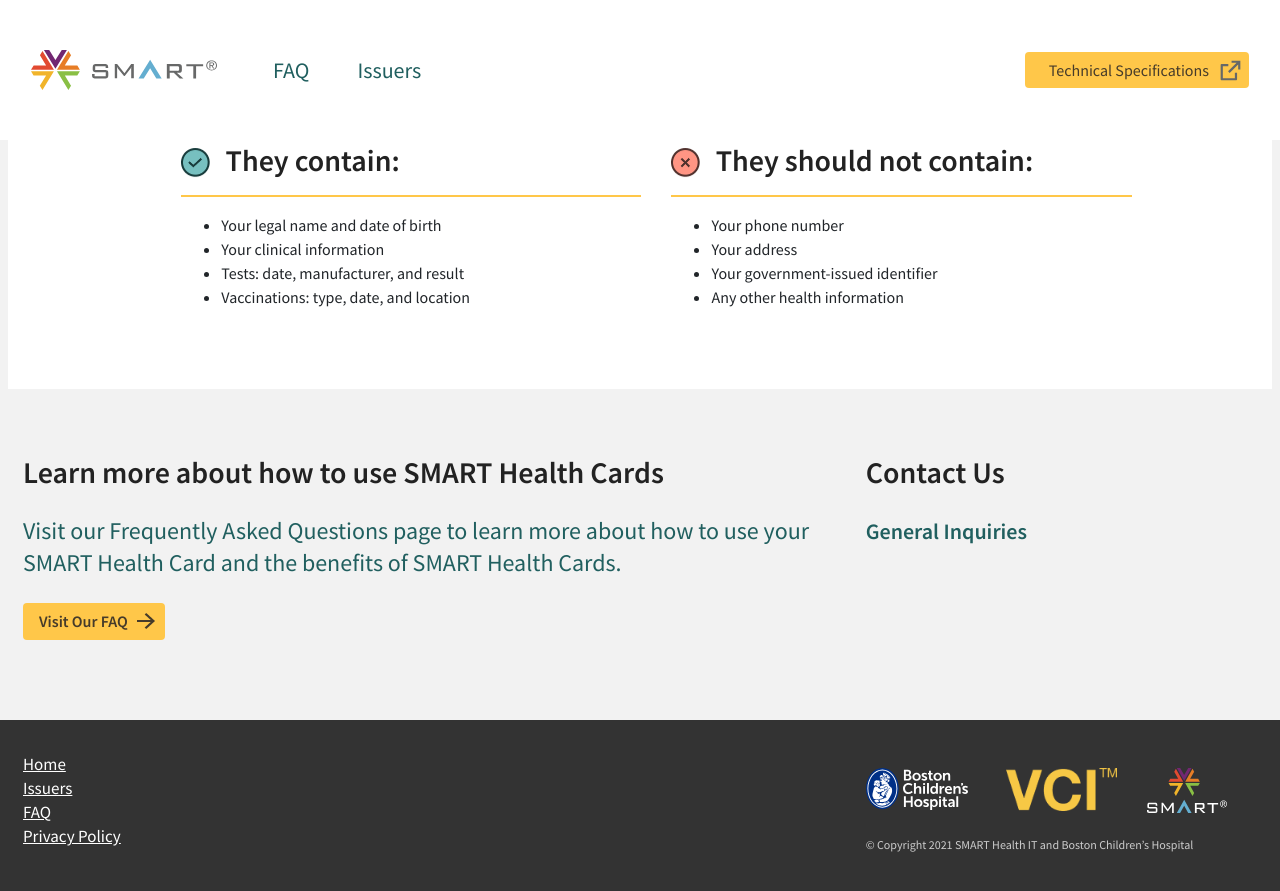
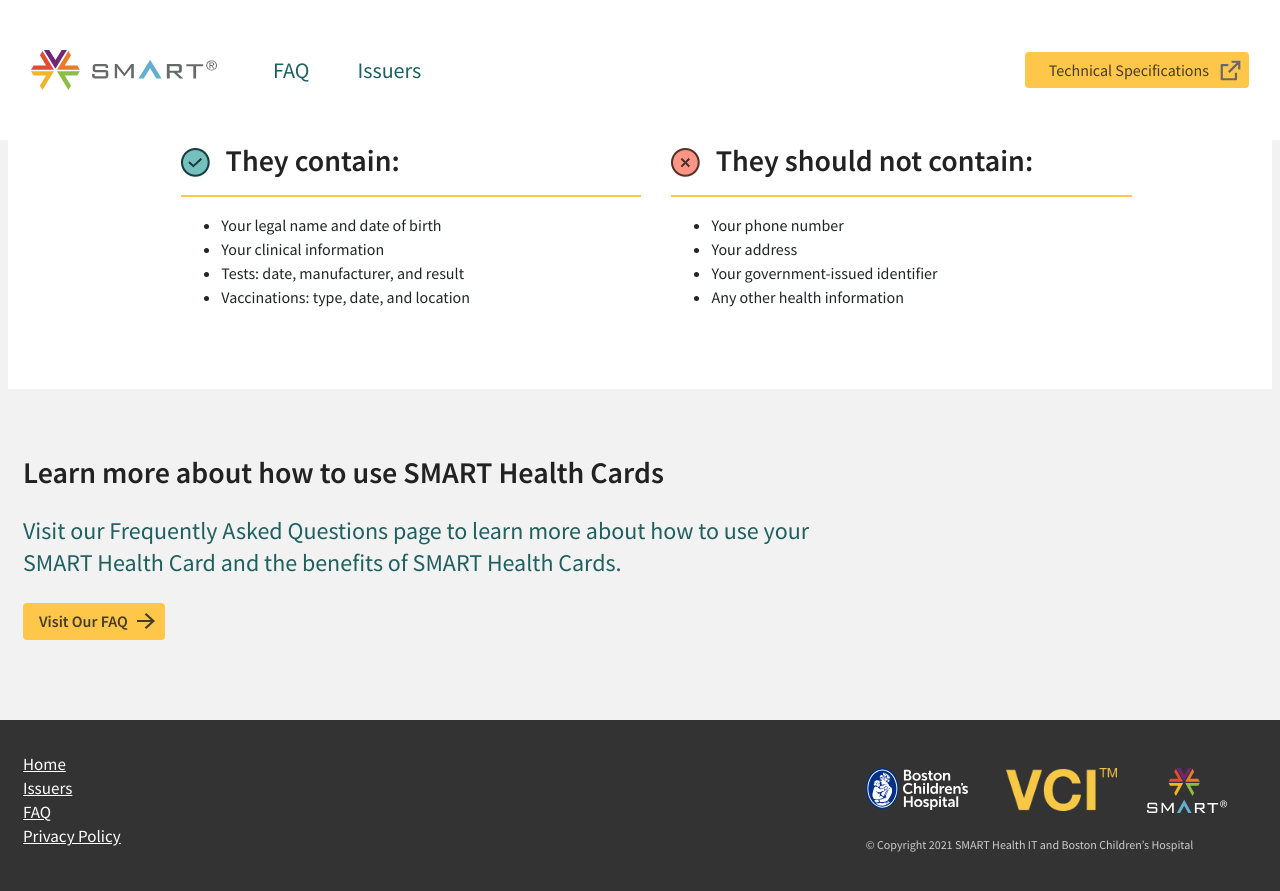
Before and after one commit to smart-health-cards/staging, a Jekyll site: the page built from en/index.html, in a window 1280 px wide and 900 px high, scrolled down 1950 px. Shown: the top 891 px of the window. Built offline with Jekyll 4.4.1, drawn with Linux system fonts in a browser that asks for light colours.

Commit message:
Remove Contact Us section

```diff
--- a/en/index.html
+++ b/en/index.html
@@ -285,26 +285,6 @@
             </div>
           </div> <!-- / .row -->
         </div>
-        <div class="col-12 col-lg-4 text-left pb-4">
-          <div class="row">
-            <div class="col-12 text-left">
-
-              <!-- Heading -->
-              <h2>
-                Contact Us
-              </h2>
-            </div>
-          </div> <!-- / .row -->
-
-          <div class="row pt-2 pt-lg-3">
-            <div class="col-12 text-left">
-              <!-- Text -->
-                <ul class="list-unstyled">
-                  <li><a href="mailto:info@smarthealth.cards" class="link-large">General Inquiries</a></li>
-                </ul>
-            </div>
-          </div> <!-- / .row -->
-        </div>
       </div>
 
     </div> <!-- / .container -->
```
Also changed, not shown: en/issuers.html (+0 -20 lines).
